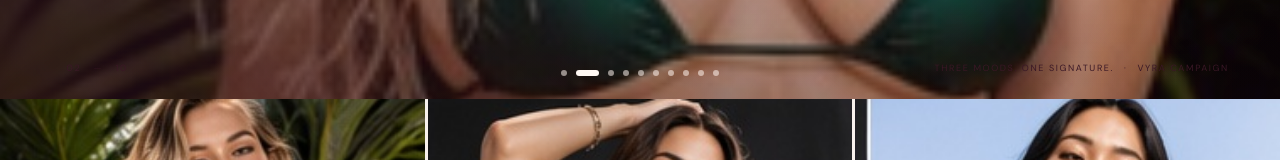
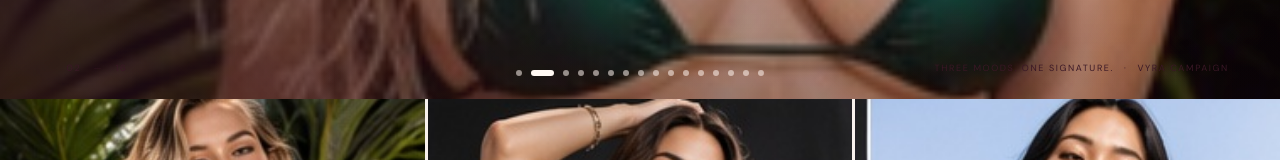
Before and after one commit to 01workspace/VYRA-, a React (Vite) app: page / in a window 1280 px wide. Shown: the part 587-747 px from the top of the page. Built offline with nearby package versions, Linux system fonts and the light colour scheme; a web font is replaced by a local one.

Commit message:
Add 16 VYRA campaign hero slides and fix image layering

```diff
--- a/src/App.tsx
+++ b/src/App.tsx
@@ -18,14 +18,20 @@ const looks: Look[] = [
 const heroSlides = [
   { image: '/resources/vyra-01-black-beach.jpg', alt: 'Black VYRA fashion look on a beach', label: 'THE NOIR EDIT', caption: 'CONFIDENCE IN EVERY DETAIL.' },
   { image: '/resources/vyra-02-red-coast.jpg', alt: 'Red VYRA fashion look on a sunlit coast', label: 'THE COLOR STORY', caption: 'THREE MOODS. ONE SIGNATURE.' },
+  { image: '/resources/vyra-03-blue-beach.jpg', alt: 'Sapphire blue VYRA fashion editorial beside the sea', label: 'THE TIDAL EDIT', caption: 'MAKE WAVES WITHOUT SAYING A WORD.' },
+  { image: '/resources/vyra-04-emerald-tropical.jpg', alt: 'Emerald VYRA fashion look in a tropical setting', label: 'THE BOTANICAL EDIT', caption: 'A BRIGHTER KIND OF BOLD.' },
   { image: '/resources/vyra-05-purple-resort.jpg', alt: 'Purple VYRA resort fashion look', label: 'THE ROYAL EDIT', caption: 'DRESS FOR THE MOMENT.' },
   { image: '/resources/vyra-06-white-poolside.jpg', alt: 'Ivory VYRA fashion look beside a pool', label: 'THE CHAMPAGNE EDIT', caption: 'DETAILS THAT CATCH THE LIGHT.' },
+  { image: '/resources/vyra-07-black-studio.jpg', alt: 'Black VYRA fashion look in a studio editorial', label: 'THE NOIR DETAIL', caption: 'QUIETLY UNFORGETTABLE.' },
+  { image: '/resources/vyra-08-red-back-view.jpg', alt: 'Red VYRA resort fashion editorial from the back', label: 'THE RED CARPET EDIT', caption: 'EVERY ANGLE, YOURS.' },
+  { image: '/resources/vyra-09-blue-rocky-shore.jpg', alt: 'Blue VYRA fashion look on a rocky shoreline', label: 'THE COASTAL EDIT', caption: 'WHERE FREEDOM MEETS THE COAST.' },
+  { image: '/resources/vyra-10-emerald-garden.jpg', alt: 'Emerald VYRA fashion look in a tropical garden', label: 'THE EMERALD EDIT', caption: 'A NATURAL KIND OF STATEMENT.' },
   { image: '/resources/vyra-11-purple-sunlit.jpg', alt: 'Purple VYRA editorial in warm sunlight', label: 'THE AFTER HOURS EDIT', caption: 'AN ENTRANCE THAT LINGERS.' },
-  { image: '/resources/vyra-07-black-studio.jpg', alt: 'Black VYRA fashion look in a studio editorial', label: 'THE NOIR DETAIL', caption: 'QUIETLY UNFORGETTABLE.' },
+  { image: '/resources/vyra-12-white-pool.jpg', alt: 'Ivory VYRA look by the pool', label: 'THE GOLDEN EDIT', caption: 'GLOW IN EVERY ROOM.' },
   { image: '/resources/vyra-13-black-resort.jpg', alt: 'Black VYRA resort fashion look', label: 'THE EMBELLISHED EDIT', caption: 'MADE TO BE NOTICED.' },
   { image: '/resources/vyra-14-red-curvy-resort.jpg', alt: 'Red VYRA resort fashion look', label: 'THE PLUM EDIT', caption: 'A LITTLE MORE DRAMA.' },
-  { image: '/resources/vyra-12-white-pool.jpg', alt: 'Ivory VYRA look by the pool', label: 'THE GOLDEN EDIT', caption: 'GLOW IN EVERY ROOM.' },
-  { image: '/resources/vyra-10-emerald-garden.jpg', alt: 'Emerald VYRA fashion look in a tropical garden', label: 'THE BLACK LACE EDIT', caption: 'CONFIDENCE AFTER DARK.' }
+  { image: '/resources/vyra-15-blue-kneeling.jpg', alt: 'Blue VYRA fashion editorial by the water', label: 'THE BLUE HOUR EDIT', caption: 'OWN EVERY MOMENT.' },
+  { image: '/resources/vyra-16-emerald-portrait.jpg', alt: 'Emerald VYRA editorial portrait', label: 'THE SIGNATURE EDIT', caption: 'AN ICON IN THE MAKING.' }
 ];
 const gallery = [
   { image: '/resources/vyra-02-red-coast.jpg', alt: 'Red VYRA fashion editorial on a sunlit coast', caption: 'MADE FOR YOUR KIND OF CONFIDENCE.', action: 'DISCOVER THE EDIT' },
@@ -178,7 +184,7 @@ function App() {
             src={slide.image}
             alt={slide.alt}
             aria-hidden={index !== activeHero}
-            loading={index === 0 ? 'eager' : 'lazy'}
+            loading="eager"
             fetchPriority={index === 0 ? 'high' : 'auto'}
             decoding="async"
             style={{objectPosition:'center 38%'}}
--- a/src/index.css
+++ b/src/index.css
@@ -427,3 +427,27 @@ body, .site { background: #f8f1ed; color: #3a1826; }
 @media (prefers-reduced-motion: reduce) {
   .hero-slider .hero-slide { transition: none; }
 }
+
+
+/* Keep VYRA campaign photos in the visible hero stacking layer. */
+.hero-slider {
+  isolation: isolate;
+  position: relative;
+  background: #321522;
+}
+.hero-slider .hero-slide,
+.hero-slider .hero-slide.active {
+  z-index: 0;
+}
+.hero-slider .hero-shade {
+  z-index: 1;
+}
+.hero-slider .hero-copy,
+.hero-slider .hero-index,
+.hero-slider .hero-caption {
+  z-index: 2;
+}
+.hero-slider .hero-arrow,
+.hero-slider .hero-dots {
+  z-index: 3;
+}
```
